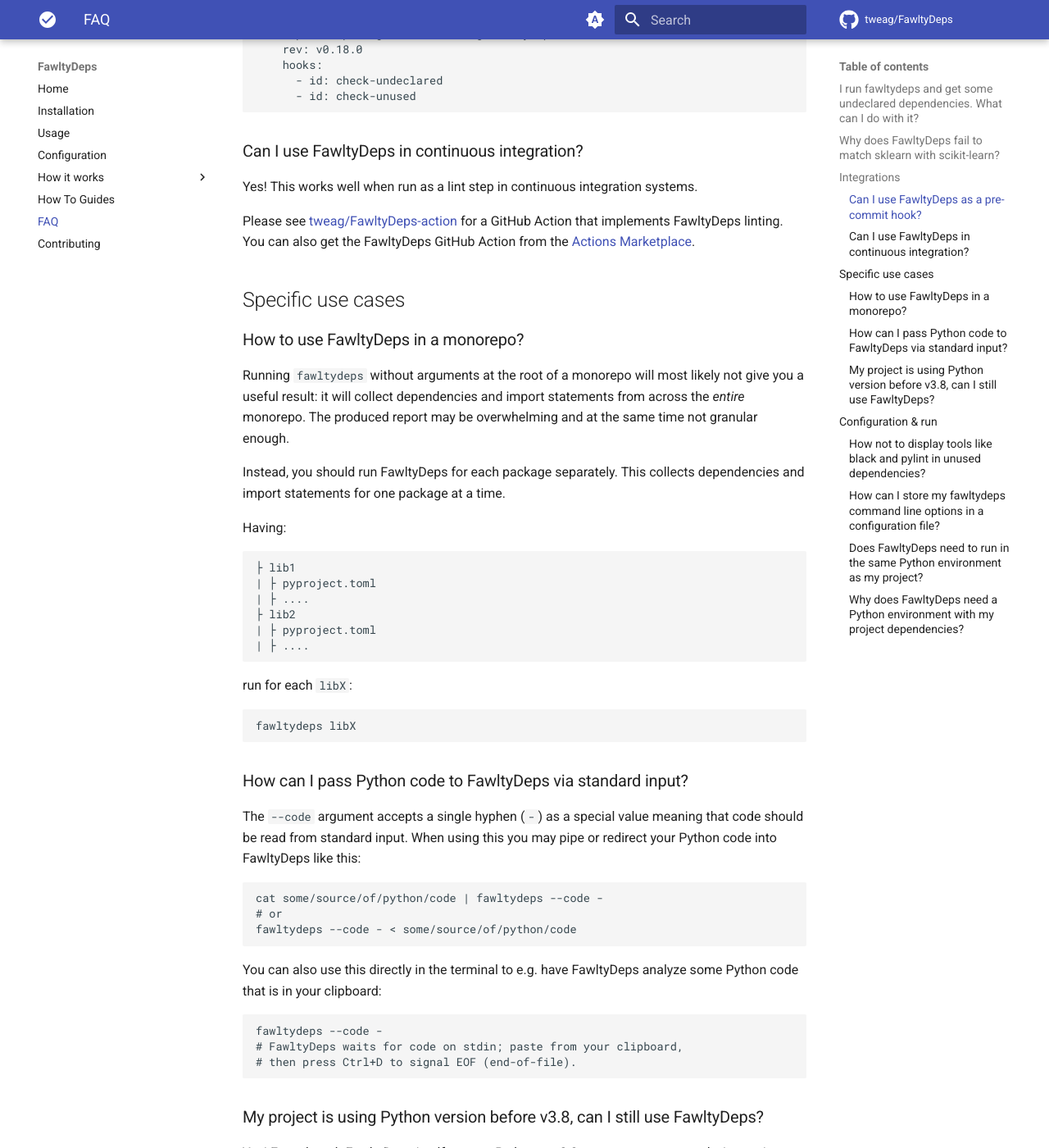
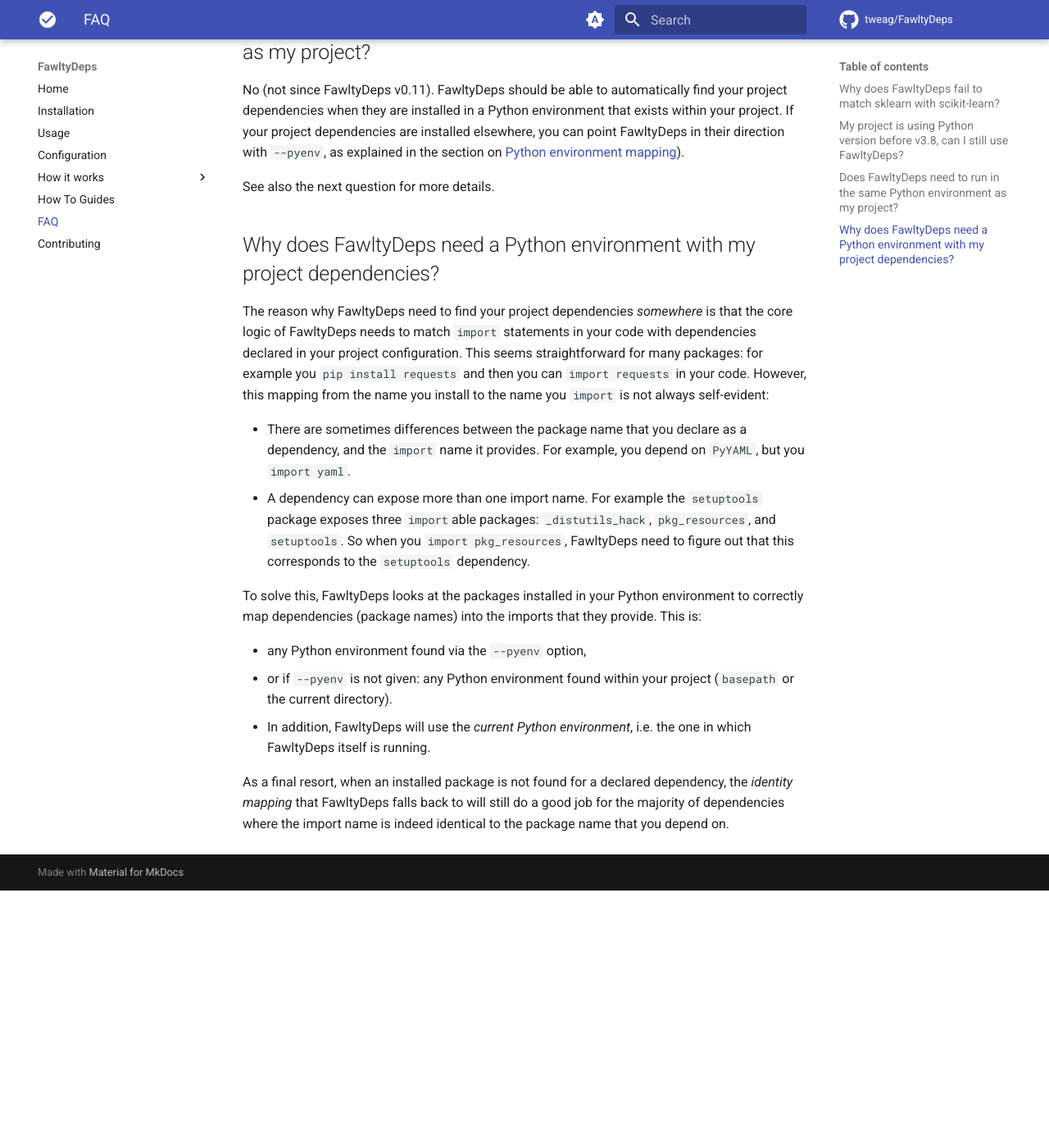
Before and after one commit to tweag/FawltyDeps, an MkDocs documentation site: the page built from docs/FAQ.md, in a window 1280 px wide and 1400 px high, scrolled down 1208 px. Shown: the whole window at 82% size. Built offline with MkDocs 1.6.1 and Material for MkDocs 9.7.7, drawn with Linux system fonts in a browser that asks for light colours; comment, search, counter and statistics services are not loaded; after the commit the page ends 2294 px from its top, so only the background shows below that; some of the changed text lies outside the part shown.

Commit message:
Split content of FAQ to actual FAQ and how-to-guides

````diff
--- a/docs/FAQ.md
+++ b/docs/FAQ.md
@@ -1,18 +1,3 @@
-## I run `fawltydeps` and get some undeclared dependencies. What can I do with it?
-
-You can run a detailed report to see the exact location (file and line number), in which
-the undeclared dependencies were imported:
-
-```sh
-fawltydeps --detailed
-```
-
-and debug each occurrence. Typically an undeclared dependency can be fixed in a couple of ways:
-
-- A true undeclared dependency is fixed by _declaring_ it, e.g. adding it to your `pyproject.toml` or similar.
-- If you disagree with FawltyDeps' classification, you can always use `--ignore-undeclared` to silence the error. If you're sure this dependency should not have been reported by FawltyDeps, you may consider filing a bug report.
-
-
 
 ## Why does FawltyDeps fail to match `sklearn` with `scikit-learn`?
 
@@ -30,80 +15,8 @@
 `--pyenv` option to point at a Python environment where `scikit-learn` and your
 other dependencies are installed.
 
-## Integrations
 
-### Can I use FawltyDeps as a pre-commit hook?
-
-Yes! Assuming that you already use the [pre-commit](https://pre-commit.com)
-tool, you can add something like this to your project's
-`.pre-commit-config.yaml`:
-
-```yaml
-repos:
-  - repo: https://github.com/tweag/FawltyDeps
-    rev: v0.18.0
-    hooks:
-      - id: check-undeclared
-      - id: check-unused
-```
-
-### Can I use FawltyDeps in continuous integration?
-
-Yes! This works well when run as a lint step in continuous integration systems.
-
-Please see [tweag/FawltyDeps-action](https://github.com/tweag/FawltyDeps-action) for a GitHub Action that implements FawltyDeps linting. You can also get the FawltyDeps GitHub Action from the [Actions Marketplace](https://github.com/marketplace/actions/fawltydeps).
-
-## Specific use cases
-
-### How to use FawltyDeps in a monorepo?
-
-Running `fawltydeps` without arguments at the root of a monorepo
-will most likely not give you a useful result:
-it will collect dependencies and import statements from across the _entire_ monorepo.
-The produced report may be overwhelming and at the same time not granular enough.
-
-Instead, you should run FawltyDeps for each package separately.
-This collects dependencies and import statements for one package at a time.
-
-Having:
-
-```sh
-├ lib1
-| ├ pyproject.toml
-| ├ ....
-├ lib2
-| ├ pyproject.toml
-| ├ ....
-```
-
-run for each `libX`:
-
-```sh
-fawltydeps libX
-```
-
-### How can I pass Python code to FawltyDeps via standard input?
-
-The `--code` argument accepts a single hyphen (`-`) as a special value meaning
-that code should be read from standard input. When using this you may pipe or
-redirect your Python code into FawltyDeps like this:
-
-```sh
-cat some/source/of/python/code | fawltydeps --code -
-# or
-fawltydeps --code - < some/source/of/python/code
-```
-
-You can also use this directly in the terminal to e.g. have FawltyDeps analyze
-some Python code that is in your clipboard:
-
-```sh
-fawltydeps --code -
-# FawltyDeps waits for code on stdin; paste from your clipboard,
-# then press Ctrl+D to signal EOF (end-of-file).
-```
-
-### My project is using Python version before v3.8, can I still use FawltyDeps?
+## My project is using Python version before v3.8, can I still use FawltyDeps?
 
 Yes! Even though FawltyDeps itself runs on Python >=v3.8, we try to support
 analyzing projects that run on any version of Python 3.
@@ -133,47 +46,8 @@
 Python version we have dropped support for is v3.7, and FawltyDeps v0.18 is
 the last release to support this Python version.
 
-## Configuration & run
 
-### How not to display tools like `black` and `pylint` in _unused dependencies_?
-
-By default, all packages declared as dependencies by your project are included
-in the FawltyDeps analysis, even if they only contain tools that were not meant
-to be `import`ed, but rather meant to be run by, say, in a pre-commit hook or a
-CI script. In such cases you may use either:
-
-```sh
-fawltydeps --ignore-unused black pylint
-```
-
-or add an equivalent directive to the FawltyDeps configuration in your
-`pyproject.toml` (see below).
-
-### How can I store my `fawltydeps` command line options in a configuration file?
-
-You can run:
-
-```sh
-fawltydeps --generate-toml-config
-```
-
-to generate a `[tool.fawltydeps]` section with the current configuration that
-you can then directly copy into your `pyproject.toml`. Options that have their
-default value are commented in this output, so you have quickly see where your
-settings differ from the FawltyDeps defaults.
-
-This also works together with other command line options, so for example in the
-previous question, you could add `--generate-toml-config` to the command line
-(i.e. run `fawltydeps --ignore-unused black pylint --generate-toml-config`),
-to get this:
-
-```toml
-[tool.fawltydeps]
-# Default options are commented...
-ignore_unused = ["black", "pylint"]
-```
-
-### Does FawltyDeps need to run in the same Python environment as my project?
+## Does FawltyDeps need to run in the same Python environment as my project?
 
 No (not since FawltyDeps v0.11). FawltyDeps should be able to automatically find
 your project dependencies when they are installed in a Python environment that
@@ -184,7 +58,7 @@
 
 See also the next question for more details.
 
-### Why does FawltyDeps need a Python environment with my project dependencies?
+## Why does FawltyDeps need a Python environment with my project dependencies?
 
 The reason why FawltyDeps need to find your project dependencies _somewhere_ is
 that the core logic of FawltyDeps needs to match `import` statements in your
````
Also changed, not shown: docs/how_to_guides.md (+32 -6 lines).
